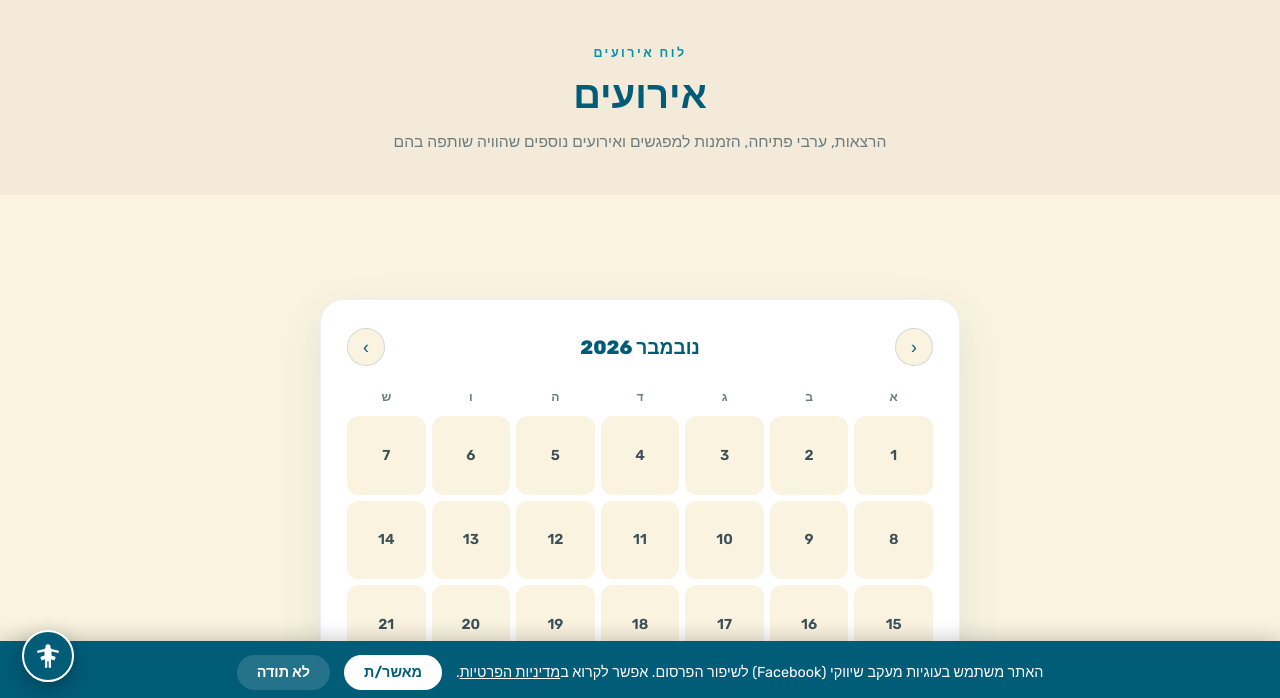
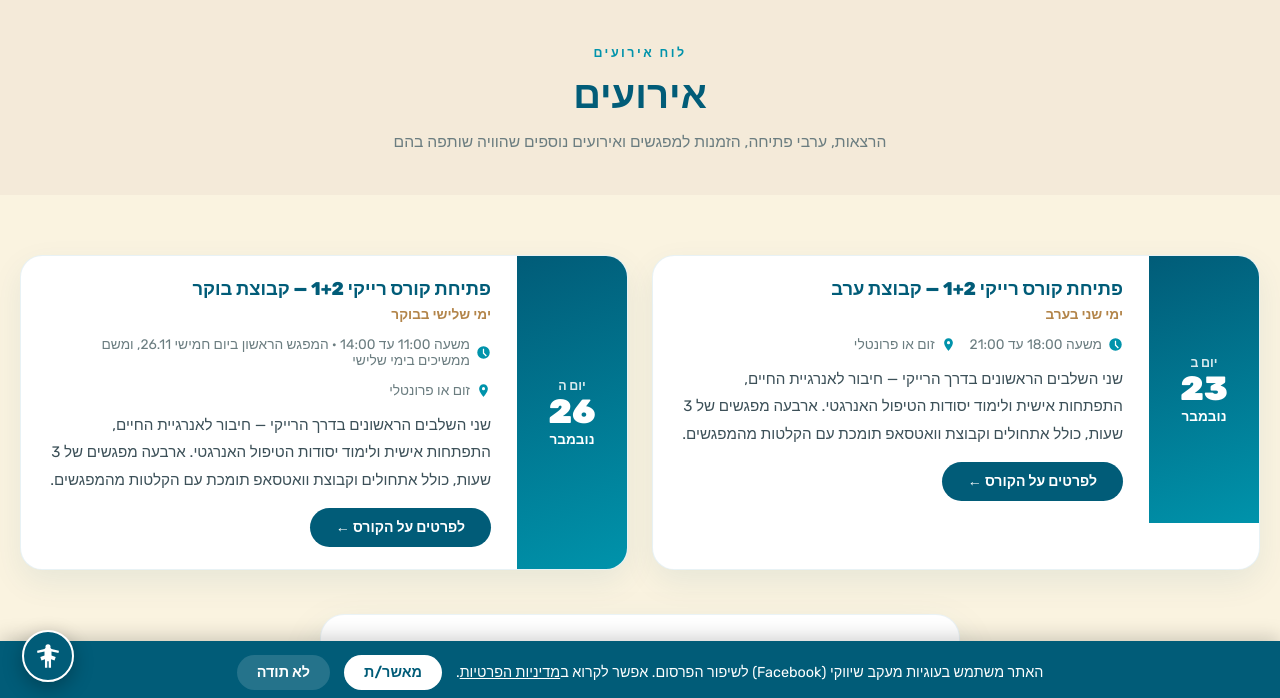
Before and after one commit to rolnikirit/havaya-academy, a plain HTML site: page events.html in a window 1280 px wide. Shown: the part 96-794 px from the top of the page. Drawn offline with Linux system fonts and the light colour scheme.

Commit message:
Add Reiki 1+2 evening and morning groups to events
Co-Authored-By: Claude Opus 5.5 <noreply@anthropic.com>

```diff
--- a/events.html
+++ b/events.html
@@ -308,6 +308,24 @@ const EVENTS = [
     price: { orig: '4,800 ₪', now: '3,600 ₪' },
     link: { url: 'course-michael-landing.html', label: 'לפרטים מלאים ולהרשמה ←' },
   },
+  {
+    date: '2026-11-23',
+    title: 'פתיחת קורס רייקי 1+2 — קבוצת ערב',
+    tagline: 'ימי שני בערב',
+    time: 'משעה 18:00 עד 21:00',
+    location: 'זום או פרונטלי',
+    description: 'שני השלבים הראשונים בדרך הרייקי — חיבור לאנרגיית החיים, התפתחות אישית ולימוד יסודות הטיפול האנרגטי. ארבעה מפגשים של 3 שעות, כולל אתחולים וקבוצת וואטסאפ תומכת עם הקלטות מהמפגשים.',
+    link: { url: 'course-reiki.html', label: 'לפרטים על הקורס ←' },
+  },
+  {
+    date: '2026-11-26',
+    title: 'פתיחת קורס רייקי 1+2 — קבוצת בוקר',
+    tagline: 'ימי שלישי בבוקר',
+    time: 'משעה 11:00 עד 14:00 · המפגש הראשון ביום חמישי 26.11, ומשם ממשיכים בימי שלישי',
+    location: 'זום או פרונטלי',
+    description: 'שני השלבים הראשונים בדרך הרייקי — חיבור לאנרגיית החיים, התפתחות אישית ולימוד יסודות הטיפול האנרגטי. ארבעה מפגשים של 3 שעות, כולל אתחולים וקבוצת וואטסאפ תומכת עם הקלטות מהמפגשים.',
+    link: { url: 'course-reiki.html', label: 'לפרטים על הקורס ←' },
+  },
 ];
 
 const HE_MONTHS = ['ינואר','פברואר','מרץ','אפריל','מאי','יוני','יולי','אוגוסט','ספטמבר','אוקטובר','נובמבר','דצמבר'];
```
